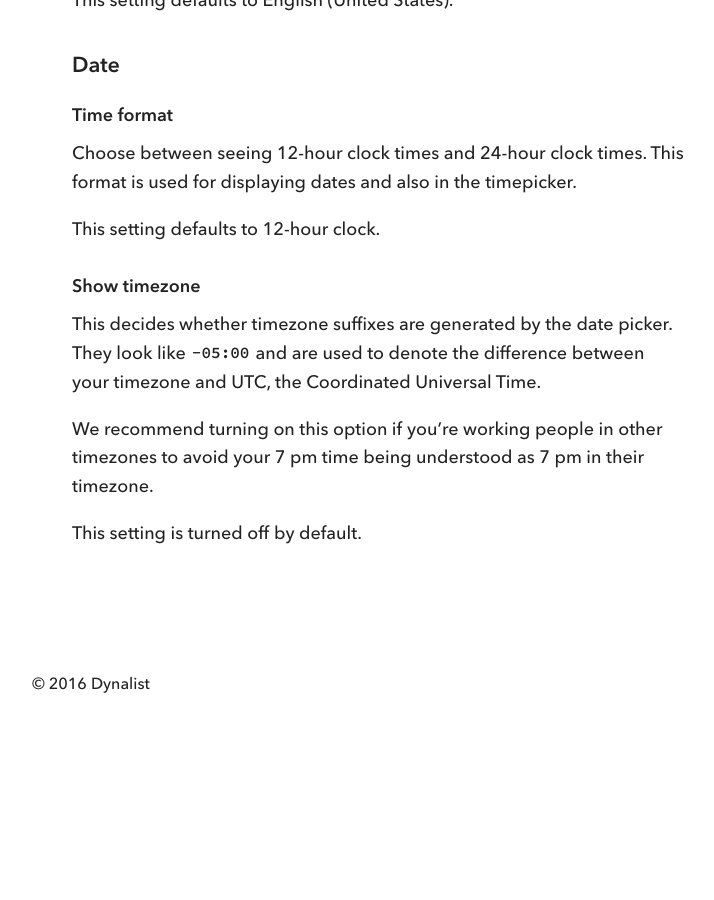
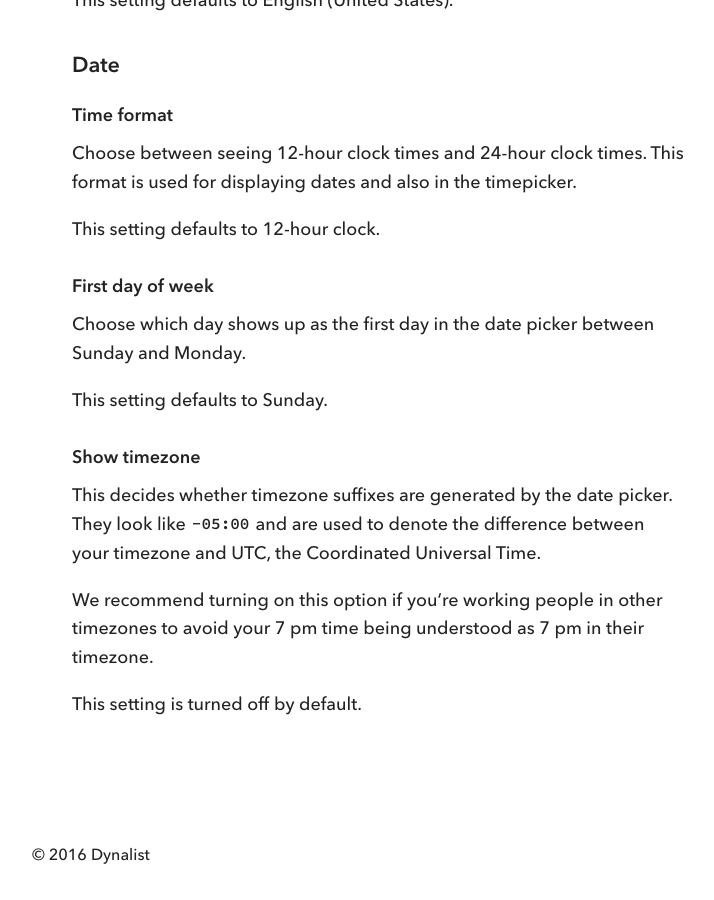
Before and after one commit to mdrain/dynalist-help, a Jekyll site: the page built from _articles/preferences.md, in a window 1280 px wide and 900 px high, scrolled down 3048 px. Shown: the whole window, without its empty margins (139-853 px from the left). Built offline with Jekyll 4.4.1, drawn with Linux system fonts in a browser that asks for light colours; before the commit the page ends 3777 px from its top, so only the background shows below that.

Commit message:
Added first day of week preference

```diff
--- a/_articles/preferences.md
+++ b/_articles/preferences.md
@@ -100,6 +100,12 @@ Choose between seeing 12-hour clock times and 24-hour clock times. This format i
 
 This setting defaults to 12-hour clock.
 
+#### First day of week
+
+Choose which day shows up as the first day in the date picker between Sunday and Monday.
+
+This setting defaults to Sunday.
+
 #### Show timezone
 
 This decides whether timezone suffixes are generated by the date picker. They look like `-05:00` and are used to denote the difference between your timezone and UTC, the Coordinated Universal Time.
```
